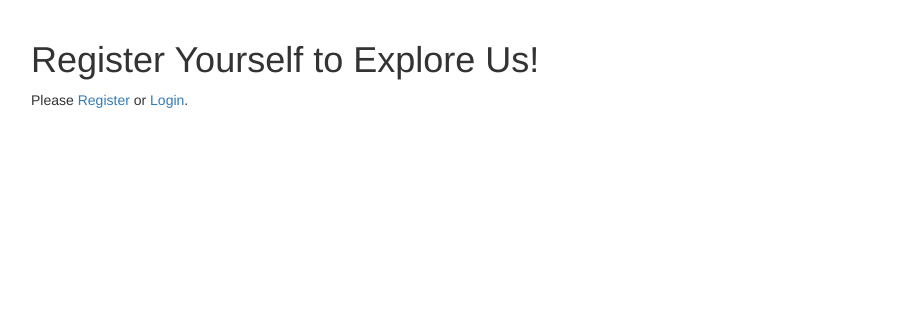
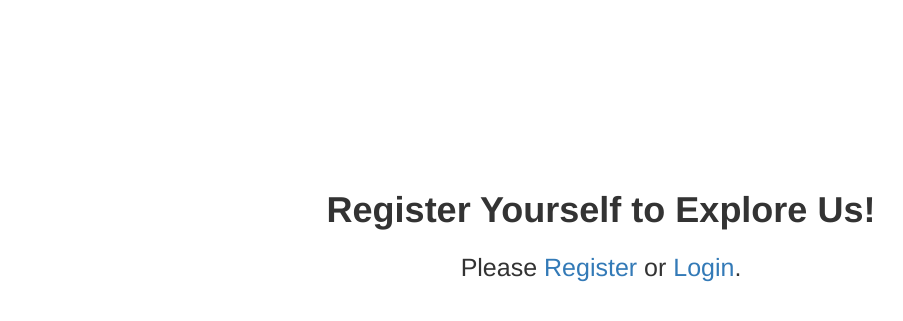
Before and after one commit to sagaragarwal94-archives/QR_Money_hackathon, a Flask app: page / in a window 1280 px wide. Shown: the part 102-423 px from the top of the page, without its empty margins (39-942 px from the left). Run offline with Flask 2, Linux system fonts and the light colour scheme; some libraries are stand-ins or nearby versions.

Commit message:
Index.html modified

```diff
--- a/templates/index.html
+++ b/templates/index.html
@@ -7,8 +7,8 @@
     <a href="{{url_for('give_money')}}" >Give money </a>
     <a  href="{{url_for('qr_decode')}}">Take money </button>
     {% else %}
-    <h1>Register Yourself to Explore Us!</h1>
-    <p>Please <a href="{{ url_for('register') }}">Register</a> or <a href="{{ url_for('login') }}">Login</a>.</p>
+    <h1 style="text-align:center;top-margin:60px;padding-top:150px;"><b>Register Yourself to Explore Us!</b></h1>
+    <p style="font-size:25px; text-align:center;padding-top:10px;">Please <a href="{{ url_for('register') }}">Register</a> or <a href="{{ url_for('login') }}">Login</a>.</p>
 
     {% endif %}
 {% endblock %}
```
